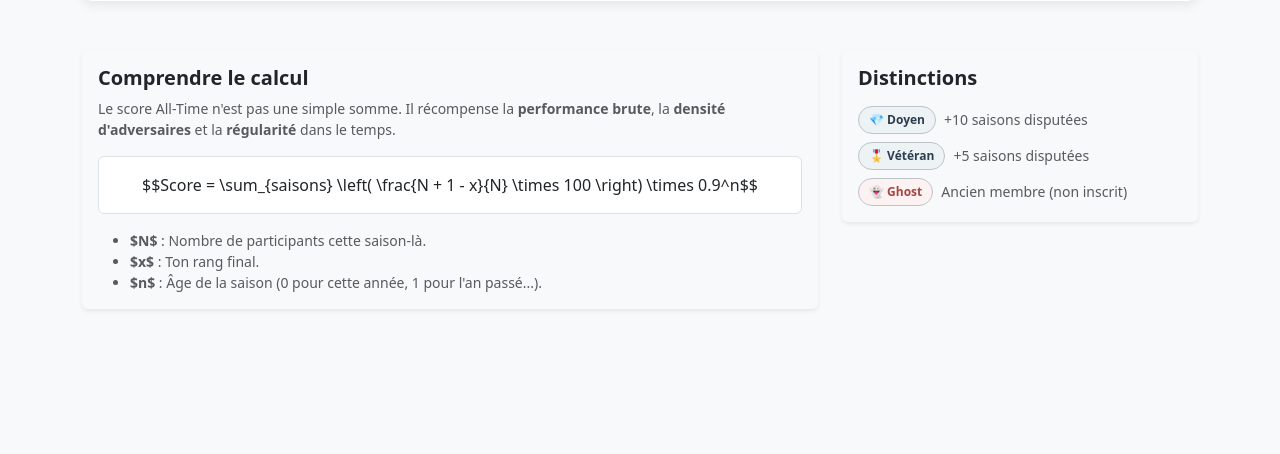
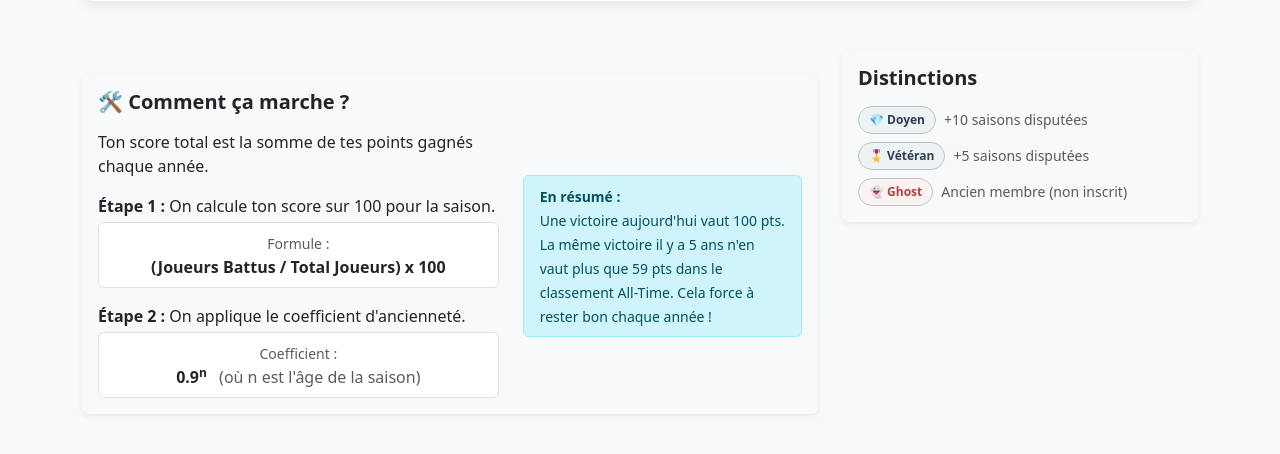
Before and after one commit to Xavcpr/App_prono_rugby, a Django app: page /hall-of-fame/ in a window 1280 px wide. Shown: the part 223-677 px from the top of the page. Run offline with Django 5.2, Linux system fonts and the light colour scheme; data that the repository does not hold is empty.

Commit message:
explication hall of fame

```diff
--- a/core/templates/hall_of_fame.html
+++ b/core/templates/hall_of_fame.html
@@ -108,29 +108,39 @@
     </div>
     <div class="row g-4 mt-2">
         <div class="col-md-8">
-            <div class="card border-0 bg-light shadow-sm">
+            <div class="card border-0 bg-light shadow-sm mt-4">
                 <div class="card-body">
-                    <h5 class="fw-bold text-dark">
-                        <i class="fas fa-calculating"></i> Comprendre le calcul
-                    </h5>
-                    <p class="small text-muted">
-                        Le score All-Time n'est pas une simple somme. Il récompense la <strong>performance brute</strong>,
-                        la <strong>densité d'adversaires</strong> et la <strong>régularité</strong> dans le temps.
-                    </p>
-                    <div class="text-center bg-white p-3 rounded border my-3">
-                        $$Score = \sum_{saisons} \left( \frac{N + 1 - x}{N} \times 100 \right) \times 0.9^n$$
+                    <h5 class="fw-bold text-dark mb-3">🛠 Comment ça marche ?</h5>
+                    <div class="row align-items-center">
+                        <div class="col-md-7">
+                            <p>Ton score total est la somme de tes points gagnés chaque année.</p>
+                            <p class="mb-1">
+                                <strong>Étape 1 :</strong> On calcule ton score sur 100 pour la saison.
+                            </p>
+                            <div class="bg-white p-2 rounded border text-center mb-3">
+                                <small class="text-muted">Formule :</small>
+                                <br>
+                                <strong>(Joueurs Battus / Total Joueurs) x 100</strong>
+                            </div>
+                            <p class="mb-1">
+                                <strong>Étape 2 :</strong> On applique le coefficient d'ancienneté.
+                            </p>
+                            <div class="bg-white p-2 rounded border text-center">
+                                <small class="text-muted">Coefficient :</small>
+                                <br>
+                                <strong>0.9<sup>n</sup></strong> <span class="text-muted ms-2">(où n est l'âge de la saison)</span>
+                            </div>
+                        </div>
+                        <div class="col-md-5">
+                            <div class="alert alert-info py-2 mt-3 mt-md-0">
+                                <small><strong>En résumé :</strong>
+                                    <br>
+                                    Une victoire aujourd'hui vaut 100 pts.
+                                    <br>
+                                La même victoire il y a 5 ans n'en vaut plus que 59 pts dans le classement All-Time. Cela force à rester bon chaque année !</small>
+                            </div>
+                        </div>
                     </div>
-                    <ul class="small text-muted mb-0">
-                        <li>
-                            <strong>$N$</strong> : Nombre de participants cette saison-là.
-                        </li>
-                        <li>
-                            <strong>$x$</strong> : Ton rang final.
-                        </li>
-                        <li>
-                            <strong>$n$</strong> : Âge de la saison (0 pour cette année, 1 pour l'an passé...).
-                        </li>
-                    </ul>
                 </div>
             </div>
         </div>
```
